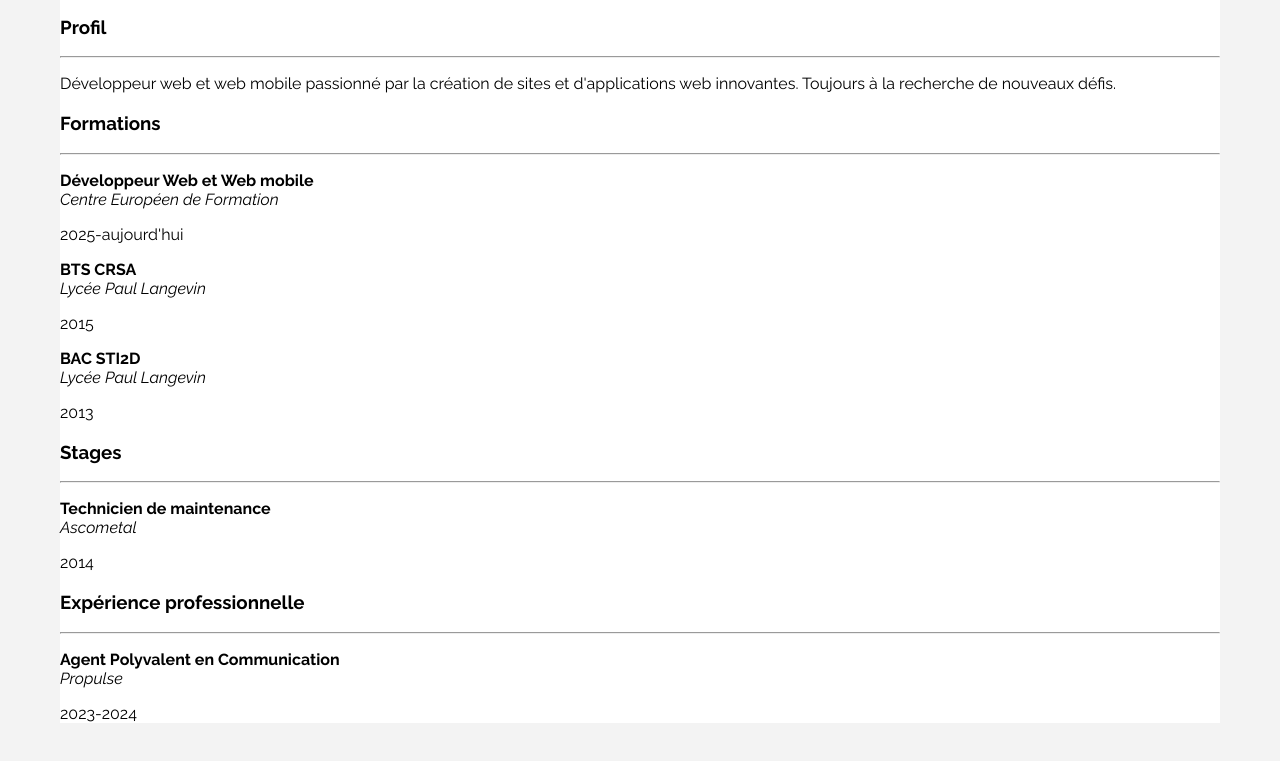
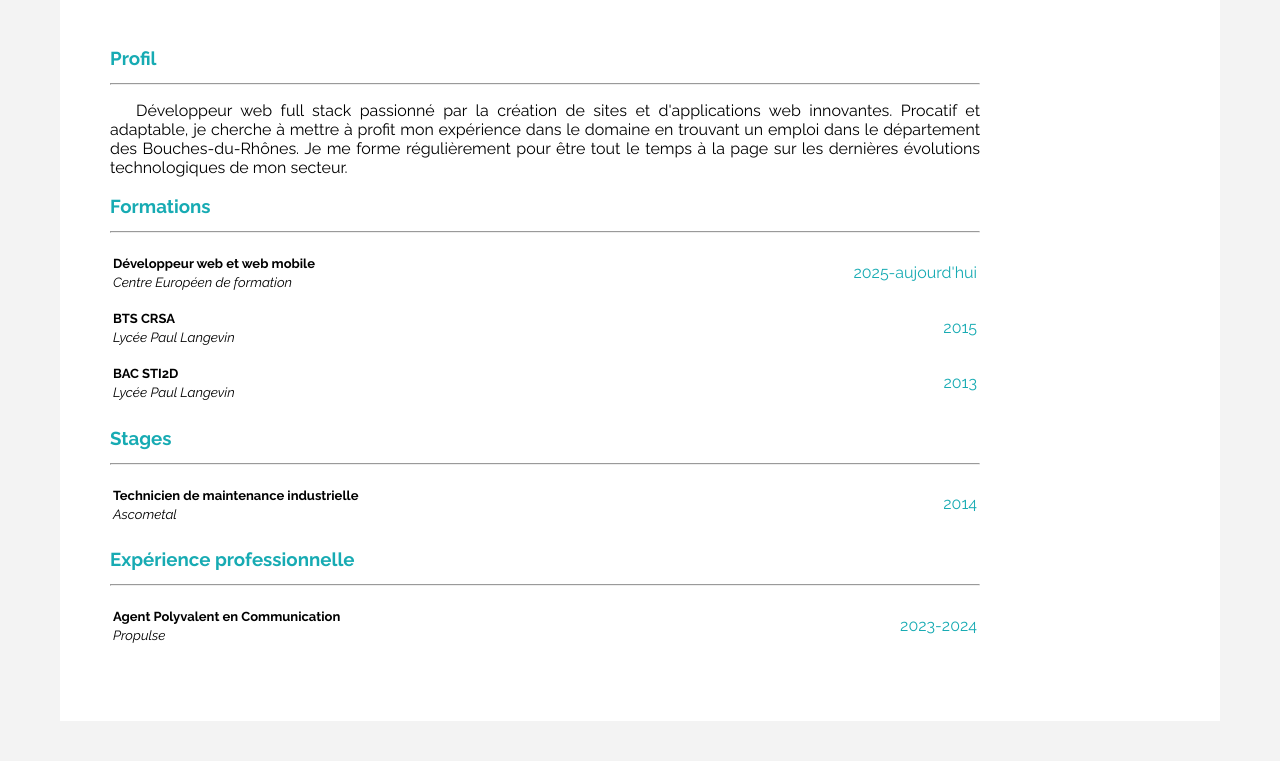
Before and after one commit to InfernalAdvent/Mon-CV-en-ligne, a plain HTML site: page index.html in a window 1280 px wide. Shown: the part 233-994 px from the top of the page. Before the commit the page ends 972 px from the top, so only its background shows below. Drawn offline with Linux system fonts and the light colour scheme.

Commit message:
added mainsection & fixed html errors

```diff
--- a/assets/styles.css
+++ b/assets/styles.css
@@ -16,6 +16,7 @@ body{
     background-color: #ffffff;
 }
 
+/* mise en page du header */
 header{
     display: flex;
     justify-content: center;
@@ -79,3 +80,50 @@ h1, h2{
     font-family: "Lato", sans-serif;
     margin: 0%;
 }
+
+/*mise en page du mainsection*/
+
+#main__section{
+    width: 75%;
+    margin: 50px;
+}
+
+h3{
+    color: #17abb3 ;
+}
+
+#profile{
+    text-indent: 3%;
+    text-align: justify;
+}
+
+.career{
+    text-align: start;
+}
+
+strong{
+    font-size: small;
+}
+
+em{
+    font-size: smaller;
+}
+
+.dates{
+    text-align: end;
+    color: #17abb3;
+}
+
+td{
+    width: 450px;
+    padding-top: 10px;
+    padding-bottom: 5px;
+}
+
+hr{
+    margin-top: -5px;
+}
+
+#last__table{
+    padding-bottom: 70px;
+}
--- a/index.html
+++ b/index.html
@@ -9,8 +9,9 @@
     <script src="https://kit.fontawesome.com/046944bffb.js" crossorigin="anonymous"></script>
 </head>
 
+
+<body>
 <div id="container">
-<body>
     <header>
         <div id="picture">
             <img src=".//assets/pictures/Photo-CV-Nicolas-Bonrepaux.png" alt="Photo CV Nicolas Bonrepaux">
@@ -24,7 +25,7 @@
                     <ul id="contact">
                         <li><i class="fa-solid fa-envelope"></i><a href="mailto:nbonrepaux@gmail.com">Mail</a></li>
                         <li><i class="fa-solid fa-home"></i><a href="https://www.google.fr/maps/preview">Adresse</a></li>
-                        <li><i class="fa-solid fa-phone"></i><a href="tel: 0674580706">Téléphone</a></li>
+                        <li><i class="fa-solid fa-phone"></i><a href="tel:0674580706">Téléphone</a></li>
                         <li><i class="fa-solid fa-car"></i>Permis B</li>
                     </ul>
                 </nav>
@@ -38,7 +39,7 @@
 
                 <hr>
 
-                <p>Développeur web et web mobile passionné par la création de sites et d'applications web innovantes. Toujours à la recherche de nouveaux défis.</p>
+                <p id="profile">Développeur web full stack passionné par la création de sites et d'applications web innovantes. Procatif et adaptable, je cherche à mettre à profit mon expérience dans le domaine en trouvant un emploi dans le département des Bouches-du-Rhônes. Je me forme régulièrement pour être tout le temps à la page sur les dernières évolutions technologiques de mon secteur. </p>
             </div>
 
             <div>
@@ -46,21 +47,35 @@
 
                 <hr>
 
-                <p class="career"></p><strong>Développeur Web et Web mobile</strong><br><em>Centre Européen de Formation</em>
-                <p class="dates">2025-aujourd'hui</p>
-                <p class="career"></p><strong>BTS CRSA</strong><br><em>Lycée Paul Langevin</em>
-                <p class="dates">2015</p>
-                <p class="career"></p><strong>BAC STI2D</strong><br><em>Lycée Paul Langevin</em>
-                <p class="dates">2013</p>
+                <table>
+                    <tr>
+                        <td class="career"><strong>Développeur web et web mobile</strong><br><em>Centre Européen de formation</em></td>
+                        <td class="dates">2025-aujourd'hui</td>
+                    </tr>
+
+                    <tr>
+                        <td class="career"><strong>BTS CRSA</strong><br><em>Lycée Paul Langevin</em></td>
+                        <td class="dates">2015</td>
+                    </tr>
+
+                    <tr>
+                        <td class="career"><strong>BAC STI2D</strong><br><em>Lycée Paul Langevin</em></td>
+                        <td class="dates">2013</td>
+                    </tr>
+                </table>
+
             </div>
 
             <div>
                 <h3>Stages</h3>
 
                 <hr>
-
-                <p class="career"></p><strong>Technicien de maintenance</strong><br><em>Ascometal</em>
-                <p class="dates">2014</p>
+                <table>
+                    <tr>
+                        <td class="career"><strong>Technicien de maintenance industrielle</strong><br><em>Ascometal</em></td>
+                        <td class="dates">2014</td>
+                    </tr>
+                </table>
             </div>
 
             <div>
@@ -68,10 +83,15 @@
 
                 <hr>
 
-                <p class="career"></p><strong>Agent Polyvalent en Communication</strong><br><em>Propulse</em>
-                <p class="dates">2023-2024</p>
+                <table id="last__table">
+                    <tr id="end">
+                        <td class="career"><strong>Agent Polyvalent en Communication</strong><br><em>Propulse</em></td>
+                        <td class="dates">2023-2024</td>
+                    </tr>
+                </table>
             </div>
+        </section>
     </main>
+</div>
 </body>
-</div>
 </html>
```
